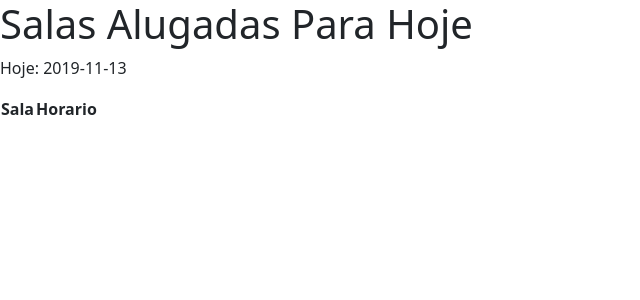
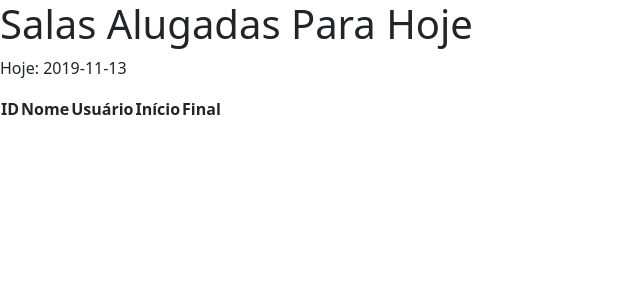
Before and after one commit to EngSwCIC/Reserva-de-Salas, a Rails app: page /today_appointments/index in a window 1280 px wide. Shown: the top 300 px of the page, without its empty margins (0-640 px from the left). Run offline with Rails 7, Linux system fonts and the light colour scheme; tables that the repository leaves empty hold one stand-in row (values such as "Sample post"); lists and menus that the app fills with data are empty; style sheets or scripts are compiled from the project's sources; some libraries are stand-ins or nearby versions.

Commit message:
Adicionar nome de usuário e nome da sala nas reservas de hoje.

```diff
--- a/app/controllers/today_appointments_controller.rb
+++ b/app/controllers/today_appointments_controller.rb
@@ -2,6 +2,15 @@ class TodayAppointmentsController < ApplicationController
   def index
     @day = Date.parse(DateTime.now.strftime("%y/%m/%d"))
     @appointments_today = Appointment.where(:appointment_date => @day.beginning_of_day .. @day.end_of_day)
+  end
 
+  def get_room(id)
+    Room.find(id)
   end
+
+  def get_user(id)
+    User.find(id)
+  end
+
+  helper_method :get_room, :get_user
 end
--- a/app/views/today_appointments/index.html.erb
+++ b/app/views/today_appointments/index.html.erb
@@ -3,14 +3,20 @@
 
 <table>
     <tr>
-        <th>Sala</th>
-        <th>Horario</th>
+	<th>ID</th>
+	<th>Nome</th>
+	<th>Usuário</th>
+	<th>Início</th>
+	<th>Final</th>
     </tr>
 
     <% @appointments_today.each do |appointment| %>
-        <tr>
-            <td> <%= appointment.room_id %></td>
-            <td> <%= appointment.appointment_date %></td>
-        </tr>
+	<tr>
+	    <td> <%= appointment.room_id %></td>
+	    <td> <%= get_room(appointment.room_id).name %></td>
+	    <td> <%= get_user(appointment.user_id).username %></td>
+	    <td> <%= appointment.start_time.strftime("%H:%M") %></td>
+	    <td> <%= (appointment.start_time + 2.hours).strftime("%H:%M") %></td>
+	</tr>
     <% end %>
 </table>
```
